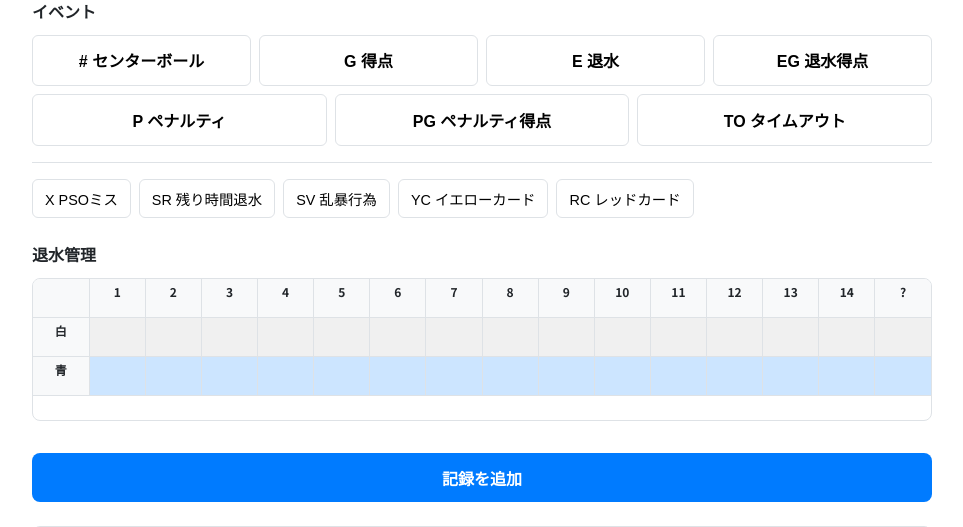
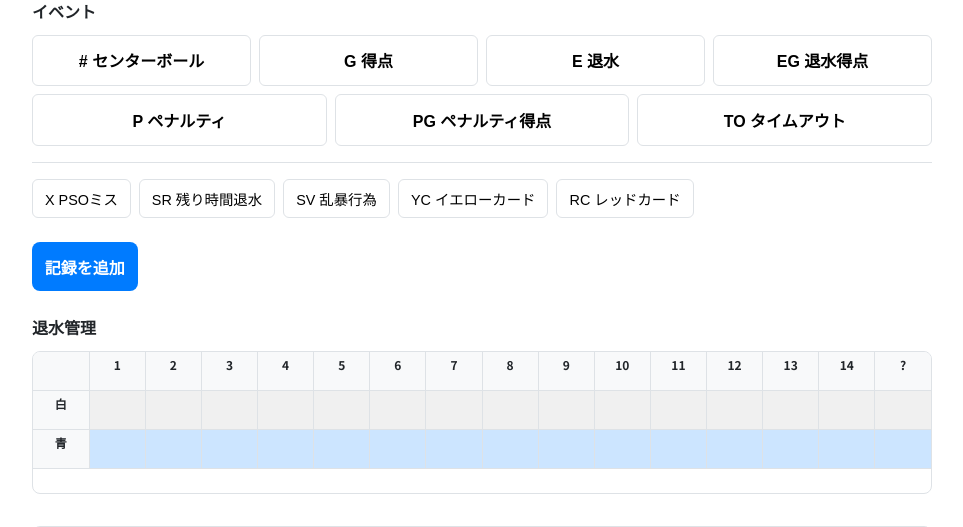
Before and after one commit to lalayue1126/Water-Polo-Scorer, a Flask app: page / in a window 1280 px wide. Shown: the part 681-1208 px from the top of the page, without its empty margins (158-1121 px from the left). Run offline with Flask 3, Linux system fonts and the light colour scheme; lists and menus that the app fills with data are empty.

Commit message:
202510021400

```diff
--- a/static/script.js
+++ b/static/script.js
@@ -302,7 +302,7 @@ document.addEventListener('DOMContentLoaded', () => {
      * 退水管理テーブルを再描画します。
      */
     const renderExclusionTable = () => {
-        document.querySelectorAll('#exclusion-table-body td').forEach(cell => {
+        document.querySelectorAll('#exclusion-table tbody td').forEach(cell => {
             cell.innerHTML = '';
             cell.classList.remove('excluded');
         });
--- a/static/style.css
+++ b/static/style.css
@@ -250,14 +250,10 @@ main {
 }
 
 .records-header {
-    display: flex;
+    display: block;
     gap: 1rem;
     margin-bottom: 1.5rem;
-}
-.records-header .primary-btn,
-.records-header .danger-btn {
-    flex: 1;
-    margin: 0;
+    width: 100%
 }
 
 .table-wrapper {
@@ -349,7 +345,6 @@ tbody tr:last-child td { border-bottom: none; }
 .modal-content p { margin-top: 0; margin-bottom: 1.5rem; line-height: 1.6; }
 .modal-actions { display: flex; justify-content: center; gap: 1rem; }
 .modal-actions .secondary-btn, .modal-actions .danger-btn, .modal-actions .primary-btn { flex: 1; margin: 0; }
-.modal-actions .primary-btn { background-color: var(--primary-color); }
 
 #edit-number-modal select {
     width: 100%;
--- a/templates/index.html
+++ b/templates/index.html
@@ -92,6 +92,9 @@
                     <button data-value="RC レッドカード">RC レッドカード</button>
                 </div>
             </div>
+            <div class="records-header">
+                <button id="add-record-btn" class="primary-btn">記録を追加</button>
+            </div
 
             <!-- 退水管理テーブル -->
             <div class="input-group full-width exclusion-management">
@@ -120,9 +123,6 @@
 
             <!-- 記録一覧表示エリア -->
             <section class="records-section">
-                <div class="records-header">
-                    <button id="add-record-btn" class="primary-btn">記録を追加</button>
-                </div>
                 <div class="table-wrapper">
                     <table id="records-main-table">
                         <thead>
```
